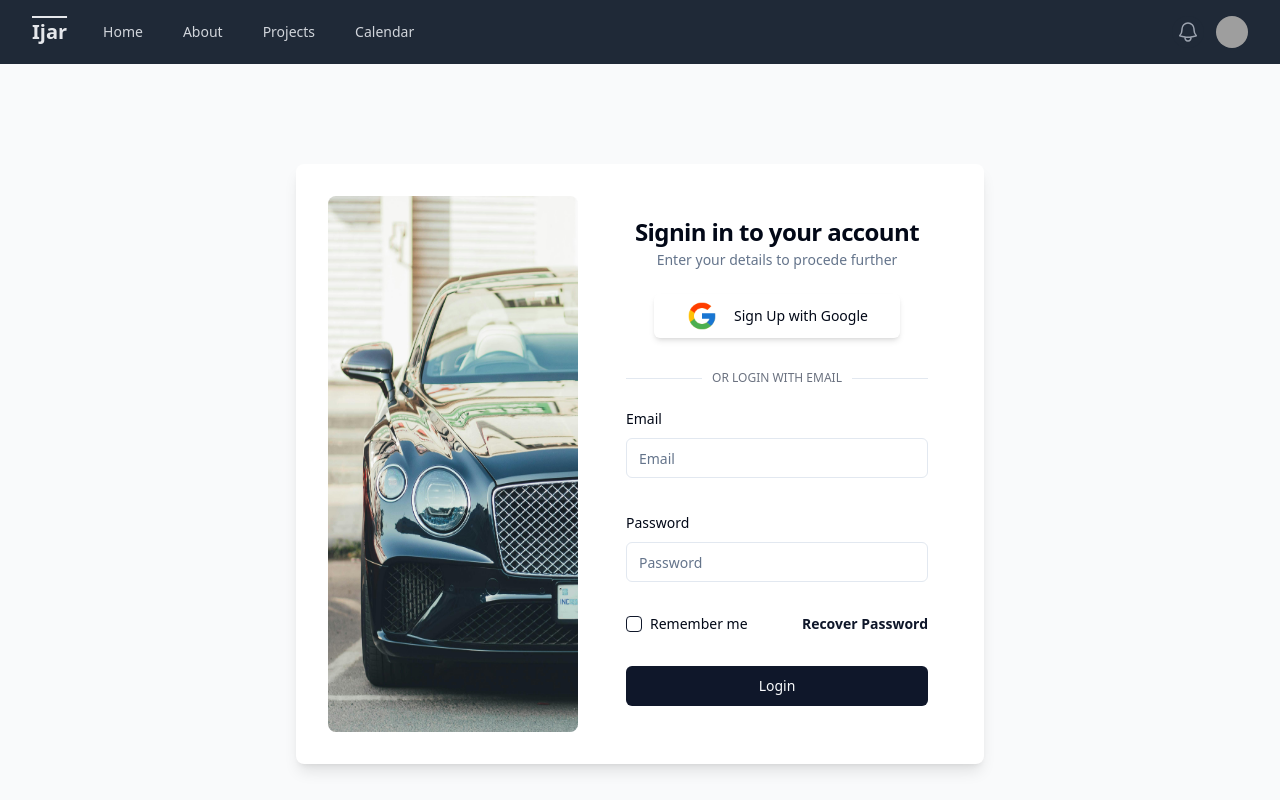
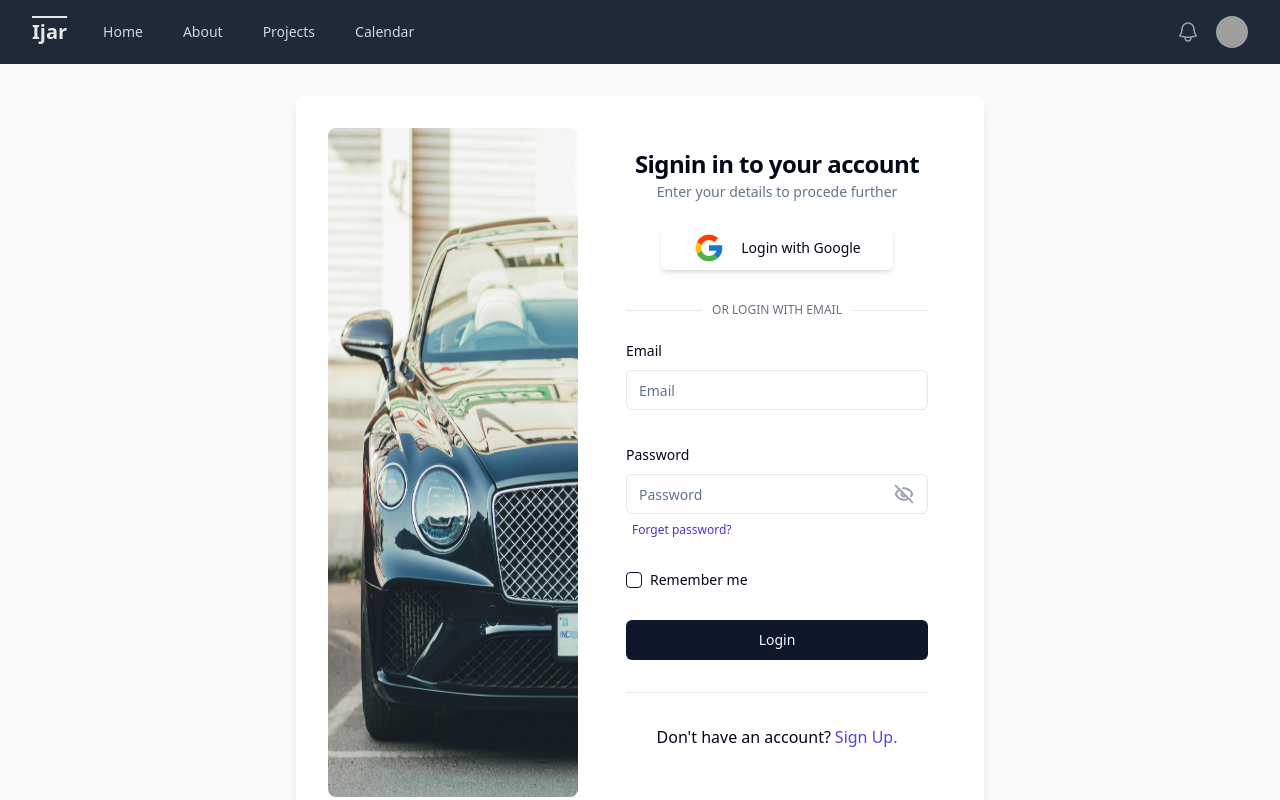
Before and after one commit to ahmed-abdelhameed1706/ijar, a React (Vite) app in the folder frontend/: page /login in a window 1280 px wide. Shown: the top 800 px of the page. Built offline with nearby package versions, Linux system fonts and the light colour scheme; grey boxes are pictures that could not be loaded.

Commit message:
CREATE reset password page

```diff
--- a/frontend/src/components/NavBar/NavBar.jsx
+++ b/frontend/src/components/NavBar/NavBar.jsx
@@ -16,7 +16,7 @@ const NavBar = () => {
 	}, [location]);
 
 	return (
-		<Disclosure as="nav" className="bg-gray-800 sticky top-0 left-0">
+		<Disclosure as="nav" className="bg-gray-800 sticky top-0 left-0 z-10">
 			{({ open }) => (
 				<>
 					<div className="mx-auto max-w-7xl px-2 sm:px-6 lg:px-8">
--- /dev/null
+++ b/frontend/src/pages/ForgetPassword/ForgetPassword.jsx
@@ -0,0 +1,93 @@
+import { zodResolver } from "@hookform/resolvers/zod";
+import { useForm } from "react-hook-form";
+import { z } from "zod";
+import { Button } from "@/components/ui/button";
+import {
+  Card,
+  CardContent,
+  CardDescription,
+  CardFooter,
+  CardHeader,
+  CardTitle,
+} from "@/components/ui/card";
+import {
+  Form,
+  FormControl,
+  FormField,
+  FormItem,
+  FormLabel,
+  FormMessage,
+} from "@/components/ui/form";
+import { Input } from "@/components/ui/input";
+
+const ForgetPassword = () => {
+
+    const formSchema = z.object({
+        email: z
+        .string()
+        .min(1, { message: "Email is required" })
+        .email("Invalid email address"),
+    });
+
+    // 1. Define your form.
+    const form = useForm({
+        resolver: zodResolver(formSchema),
+        defaultValues: {
+            email: "",
+        },
+    });
+
+  // 2. Define a submit handler.
+  function onSubmit(values) {
+    // Do something with the form values.
+    // ✅ This will be type-safe and validated.
+    if (values) {
+      alert(values);
+    }
+  }
+  return (
+    <div className="flex justify-center items-center w-full h-screen">
+      <div className="flex max-w-full bg-white gap-6  p-8 min-[650px]:rounded-lg  min-[650px]:shadow-lg">
+        <Card className="w-[350px] border-none shadow-none">
+          <CardHeader className="text-center">
+            <CardTitle>Password Reset Request</CardTitle>
+            <CardDescription>
+              Enter your email below to to request a password reset link
+            </CardDescription>
+          </CardHeader>
+          <CardContent>
+
+            <Form {...form}>
+              <form
+                onSubmit={form.handleSubmit(onSubmit)}
+                className="space-y-8"
+              >
+                <FormField
+                  control={form.control}
+                  name="email"
+                  render={({ field }) => (
+                    <FormItem>
+                      <FormLabel>Email</FormLabel>
+                      <FormControl>
+                        <Input placeholder="Email" type="email" {...field} />
+                      </FormControl>
+                      <FormMessage />
+                    </FormItem>
+                  )}
+                />
+                <Button className="w-full" type="submit">
+                  Send
+                </Button>
+              </form>
+            </Form>
+          </CardContent>
+          <CardFooter className="flex justify-between">
+            {/* <Button variant="outline">Cancel</Button> */}
+          </CardFooter>
+        </Card>
+      </div>
+    </div>
+  );
+};
+
+export default ForgetPassword;
--- a/frontend/src/pages/login/LoginPage.jsx
+++ b/frontend/src/pages/login/LoginPage.jsx
@@ -19,10 +19,14 @@ import {
   FormLabel,
   FormMessage,
 } from "@/components/ui/form";
+import { useState } from "react";
 import { Input } from "@/components/ui/input";
+import { Label } from "@/components/ui/label";
 import { Checkbox } from "@/components/ui/checkbox";
 import { Link } from "react-router-dom";
 import GoogleIcon from "../../assets/icons/google-icon.png";
+import { Eye, EyeOff } from "lucide-react";
+
 
 const formSchema = z.object({
   email: z
@@ -36,6 +40,8 @@ const formSchema = z.object({
 });
 
 const LoginPage = () => {
+  const [showPassword, setShowPassword] = useState(false);
+
   // 1. Define your form.
   const form = useForm({
     resolver: zodResolver(formSchema),
@@ -54,8 +60,8 @@ const LoginPage = () => {
     }
   }
   return (
-    <div className="flex justify-center items-center h-screen">
-      <div className=" flex bg-white gap-6 h-[600px] p-8 rounded-lg shadow-lg">
+    <div className="flex p-8 justify-center items-center w-full">
+      <div className="flex max-w-full  bg-white gap-6 p-8 min-[650px]:rounded-lg  min-[650px]:shadow-lg">
         <img
           src={loginImg}
           alt="car"
@@ -80,7 +86,7 @@ const LoginPage = () => {
                 {/* <div className="bg-white p-2 rounded-full"> */}
                 <img src={GoogleIcon} alt="google icon" className="w-8" />
                 {/* </div> */}
-                <span className="ml-4">Sign Up with Google</span>
+                <span className="ml-4">Login with Google</span>
               </Button>
 
               <div className="w-full mt-4 flex items-center justify-between">
@@ -110,6 +116,7 @@ const LoginPage = () => {
                     </FormItem>
                   )}
                 />
+                <div className="pb-0.5">
                 <FormField
                   control={form.control}
                   name="password"
@@ -117,18 +124,50 @@ const LoginPage = () => {
                     <FormItem>
                       <FormLabel>Password</FormLabel>
                       <FormControl>
+                          <div className="relative">
+                            {showPassword ? (
+                              <Label
+                                className="absolute cursor-pointer inset-y-0 end-1 flex justify-center items-center px-2.5 "
+                                htmlFor="password"
+                                onClick={() => setShowPassword(!showPassword)}
+                              >
+                                <Eye
+                                  size={20}
+                                  strokeWidth={2}
+                                  absoluteStrokeWidth
+                                  className="text-gray-400"
+                                />
+                              </Label>
+                            ) : (
+                              <Label
+                                className="absolute  cursor-pointer  inset-y-0 end-1 flex justify-center items-center px-2.5 "
+                                htmlFor="password"
+                                onClick={() => setShowPassword(!showPassword)}
+                              >
+                                <EyeOff
+                                  size={20}
+                                  strokeWidth={2}
+                                  absoluteStrokeWidth
+                                  className="text-gray-400"
+                                />
+                              </Label>
+                            )}
                             <Input
                               placeholder="Password"
                               {...field}
-                          type="password"
+                              type={showPassword ? "text" : "password"}
                             />
+                          </div>
                         </FormControl>
                       <FormMessage />
                     </FormItem>
                   )}
                 />
-                <div className="flex justify-between">
-                  <div className="flex items-center space-x-2">
+                </div>
+                <Link className="pl-1.5 leading-1 text-indigo-700 text-xs" to="/reset-password">
+                  Forget password?
+                </Link>
+                <div className="flex items-center space-x-2 space-y-0">
                   <Checkbox id="terms" />
                   <label
                     htmlFor="terms"
@@ -137,14 +176,16 @@ const LoginPage = () => {
                     Remember me
                   </label>
                 </div>
-                  <Link className="text-primary text-sm font-bold">
-                    {" "}
-                    Recover Password{" "}
-                  </Link>
-                </div>
                 <Button className="w-full" type="submit">
                   Login
                 </Button>
+                <hr />
+                <div  className="flex justify-center items-center">
+                  <p>Don&apos;t have an account?
+                  <Link className="pl-1 text-indigo-600" to="/signup">
+                    Sign Up.
+                  </Link></p>
+                </div>
               </form>
             </Form>
           </CardContent>
--- a/frontend/src/pages/signup/SignupPage.jsx
+++ b/frontend/src/pages/signup/SignupPage.jsx
@@ -32,6 +32,7 @@ import "react-phone-input-2/lib/style.css";
 import { useState } from "react";
 import { Label } from "@/components/ui/label";
 import { Eye, EyeOff } from "lucide-react";
+import { Link } from "react-router-dom";
 
 const SignupPage = () => {
   const [showPassword, setShowPassword] = useState(false);
@@ -88,8 +89,8 @@ const SignupPage = () => {
   }
 
   return (
-    <div className="flex min-[650px]:py-3 min-[650px]::px-2 justify-center items-center w-full max-w-full min-[650px]:h-full">
-      <div className=" flex max-w-full bg-white gap-6 p-5 rounded-lg shadow-lg">
+    <div className="flex min-[650px]:py-3 min-[650px]:px-2 justify-center items-center w-full max-w-full min-[650px]:h-full">
+      <div className=" flex max-w-full bg-white gap-6 p-5 min-[650px]:rounded-lg  min-[650px]:shadow-lg">
         <img
           src={loginImg}
           alt="car"
@@ -339,6 +340,13 @@ const SignupPage = () => {
                 <Button className="w-full" type="submit">
                   Signup
                 </Button>
+                <hr />
+                <div  className="flex justify-center items-center">
+                  <p>Already have an account?
+                  <Link className="pl-1 text-indigo-600" to="/login">
+                    Log in.
+                  </Link></p>
+                </div>
               </form>
             </Form>
           </CardContent>
--- a/frontend/src/routes/routes.jsx
+++ b/frontend/src/routes/routes.jsx
@@ -2,6 +2,7 @@ import Home from "@/pages/home/home";
 import NotFound from "@/pages/notFound/notFound";
 import LoginPage from "@/pages/login/LoginPage";
 import SignupPage from "@/pages/signup/SignupPage";
+import ForgetPassword from "@/pages/ForgetPassword/ForgetPassword";
 import { Routes as ReactRouterRoutes, Route } from "react-router-dom";
 import About from "@/pages/about/about";
 
@@ -11,6 +12,7 @@ const Routes = () => {
 			<Route path="/" element={<Home />} />
 			<Route path="/login" element={<LoginPage />} />
 			<Route path="/signup" element={<SignupPage />} />
+			<Route path="/reset-password" element={<ForgetPassword />} />
 			<Route path="/about" element={<About />} />
 			<Route path="*" element={<NotFound />} />
 		</ReactRouterRoutes>
```
Lines whose indentation alone changed are shown as unchanged.
